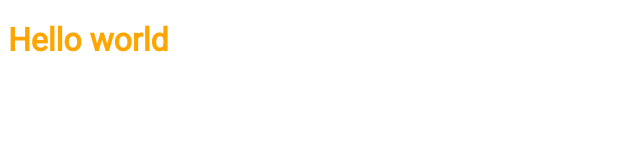
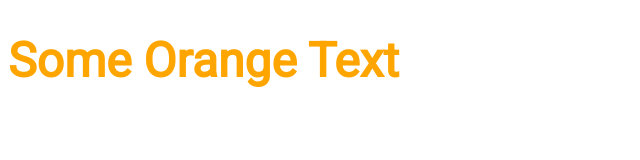
Before and after one commit to silvanagv/newdir, a plain HTML site: page index.html in a window 1280 px wide. Shown: the whole page, without its empty margins (0-640 px from the left). Drawn offline with Linux system fonts and the light colour scheme.

Commit message:
changed font size

```diff
--- a/index.html
+++ b/index.html
@@ -3,17 +3,17 @@
 <head>
 <link href='https://fonts.googleapis.com/css?family=Roboto' rel='stylesheet' type='text/css'>
 <title>
-Test HTML
+Terry's Chocolate Orange
 </title>
 <style>
-h1 {color: orange; font-family: Roboto,serif;}
+h1 {color: orange; font-family: Roboto,serif; font-size: 3em;}
 </style>
 </head>
 
 
 
 <body>
-<h1> Hello world </h1>
+<h1> Some Orange Text </h1>
 </body>
 
 </html>
```
